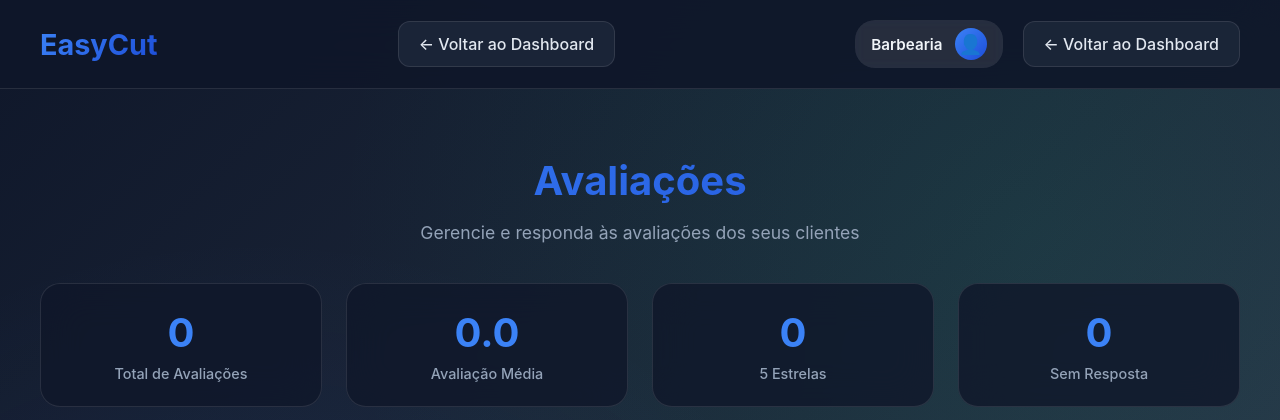
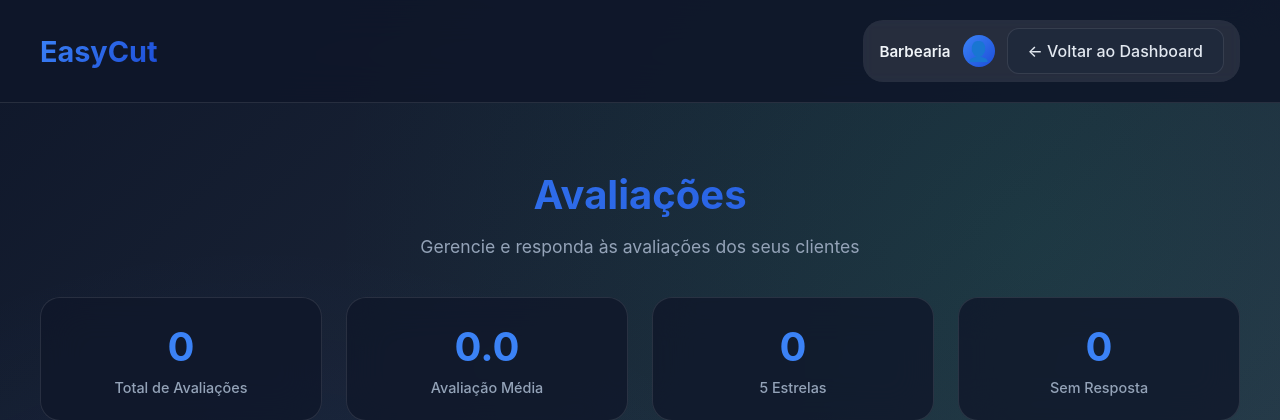
Before and after one commit to TaynaraGregorio/EasyCut, a Flask app: page /avaliacoes-barbearia in a window 1280 px wide. Shown: the top 420 px of the page. Run offline with Flask 2, Linux system fonts and the light colour scheme.

Commit message:
deploy 2.0.2
atualização da página de avaliações da barbearia

```diff
--- a/templates/AvaliacoesBarbearia.html
+++ b/templates/AvaliacoesBarbearia.html
@@ -628,17 +628,13 @@
     <header class="header">
         <div class="header-content">
             <div class="logo">EasyCut</div>
-            <a href="#" class="back-button" onclick="window.history.back(); return false;">
-                ← Voltar ao Dashboard
-            </a>
             <div style="display: flex; align-items: center; gap: 20px;">
                 <div id="userDisplay" style="display: flex; align-items: center; gap: 12px; background: rgba(255, 255, 255, 0.1); padding: 8px 16px; border-radius: 20px; backdrop-filter: blur(5px);">
                     <span id="userNameDisplay" style="font-weight: 600; color: #f1f5f9; font-size: 0.95rem;"></span>
                     <div style="width: 32px; height: 32px; background: linear-gradient(135deg, #3b82f6, #1d4ed8); border-radius: 50%; display: flex; align-items: center; justify-content: center; font-size: 1.2rem;">👤</div>
-                </div>
-                <a href="#" class="back-button" onclick="window.history.back(); return false;">
-                    ← Voltar ao Dashboard
-                </a>
+            <a href="#" class="back-button" onclick="window.history.back(); return false;">
+                ← Voltar ao Dashboard
+            </a>
             </div>
         </div>
     </header>
```
